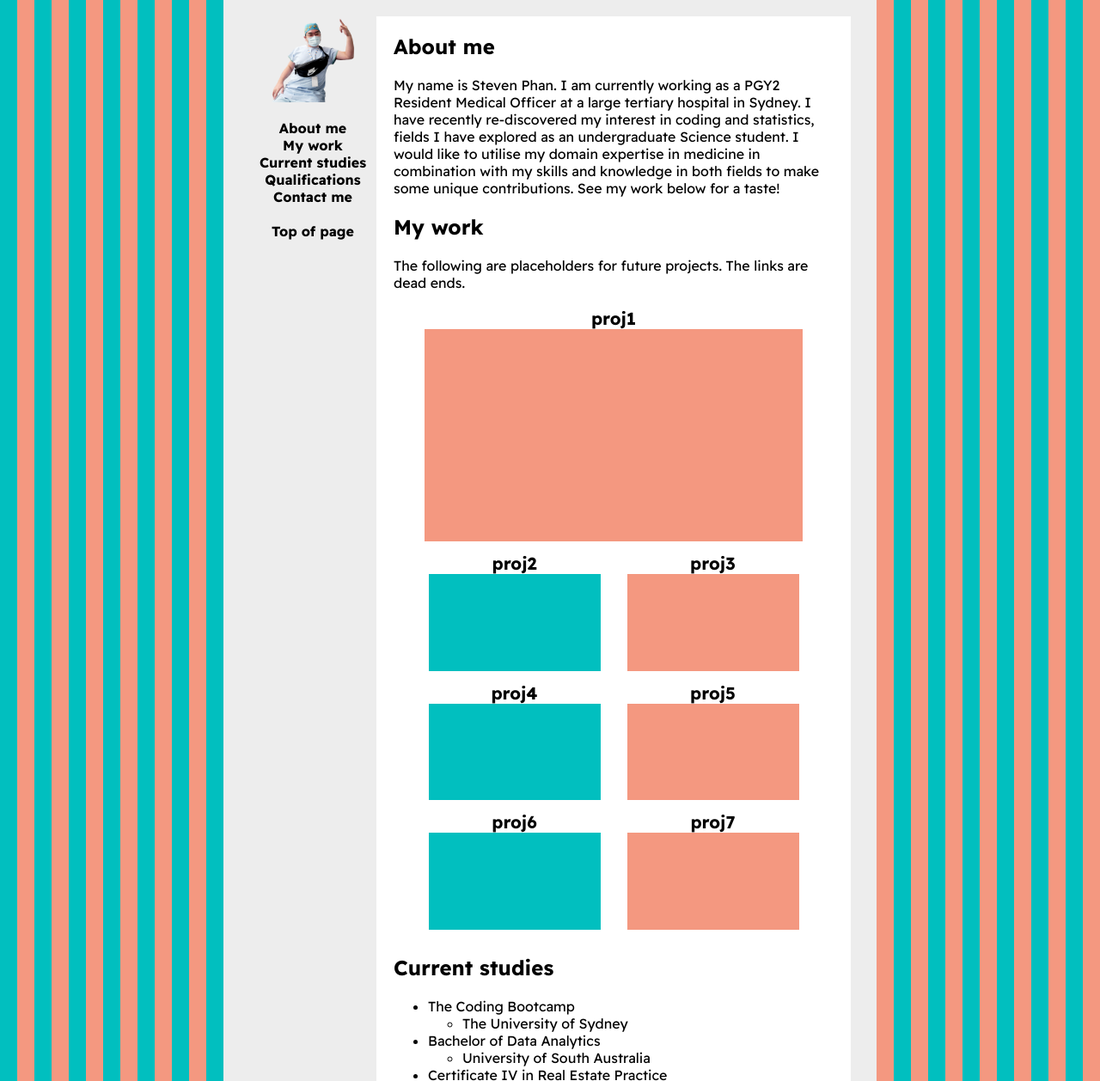
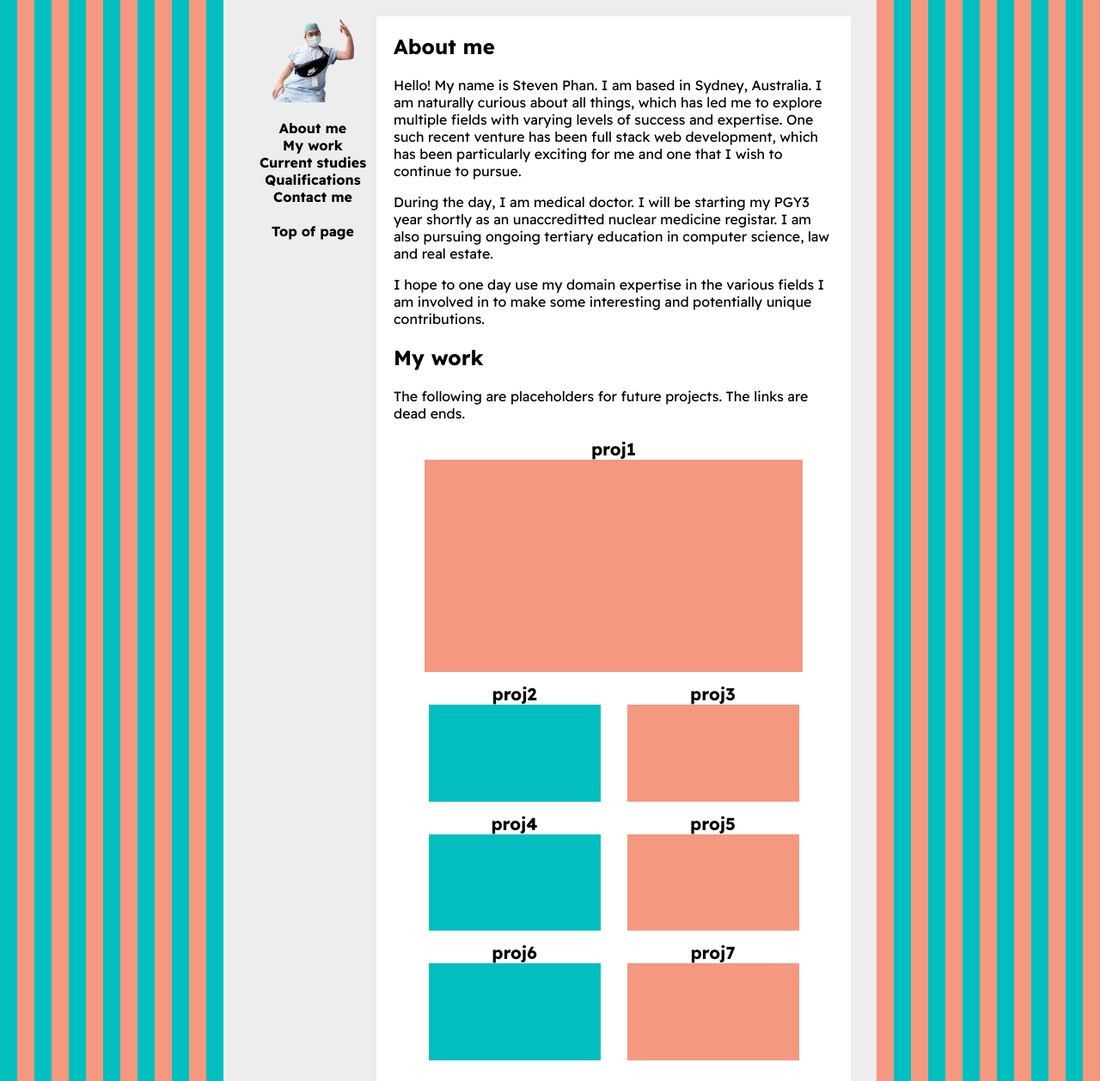
Before and after one commit to fantastic679/stevens_portfolio, a plain HTML site: page index.html in a window 1280 px wide. Shown: the part 79-1337 px from the top of the page at 86% size. Drawn offline with Linux system fonts and the light colour scheme.

Commit message:
Updated about me and current studies sections

```diff
--- a/index.html
+++ b/index.html
@@ -41,11 +41,19 @@
             <!-- About me section -->
             <h2 id="about_me">About me</h2>
 
-            <p>My name is Steven Phan. I am currently working as a PGY2 Resident Medical Officer at a large tertiary
-                hospital in Sydney. I have recently re-discovered my interest in coding and statistics, fields I have
-                explored as an undergraduate Science student. I would like to utilise my domain expertise in medicine
-                in combination with my skills and knowledge in both fields to make some unique contributions.
-                See my work below for a taste!</p>
+            <p>
+                Hello! My name is Steven Phan. I am based in Sydney, Australia. I am naturally curious about all things,
+                which has led me to explore multiple fields with varying levels of success and expertise. One such recent venture has
+                been full stack web development, which has been particularly exciting for me and one that I wish to continue to pursue.
+            </p>
+            <p>
+                During the day, I am medical doctor. I will be starting my PGY3 year shortly as an unaccreditted nuclear medicine
+                registar. I am also pursuing ongoing tertiary education in computer science, law and real estate.
+            </p>
+            <p>
+                I hope to one day use my domain expertise in the various fields I am involved in to make some interesting
+                and potentially unique contributions.
+            </p>
 
             <!-- My work section -->
             <!-- Each 'card' is a differnt project -->
@@ -110,9 +118,9 @@
                 <ul>
                     <li>The University of Sydney</li>
                 </ul>
-                <li>Bachelor of Data Analytics</li>
+                <li>Bachelor of Computer Science / Bachelor of Laws</li>
                 <ul>
-                    <li>University of South Australia</li>
+                    <li>University of New England</li>
                 </ul>
                 <li>Certificate IV in Real Estate Practice</li>
                 <ul>
@@ -127,7 +135,7 @@
                 <ul>
                     <li>The University of Sydney</li>
                 </ul>
-                <li>Doctor of Medicine at The University of Sydney</li>
+                <li>Doctor of Medicine</li>
                 <ul>
                     <li>The University of Sydney</li>
                 </ul>
```
